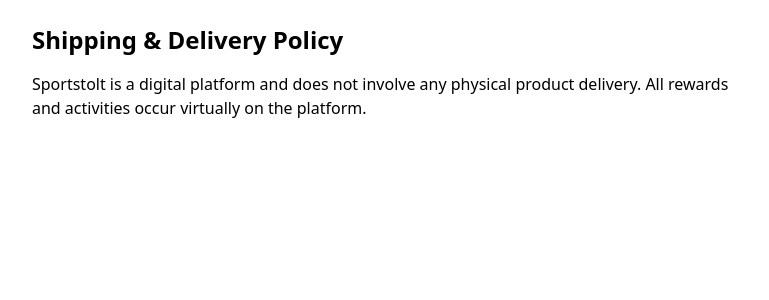
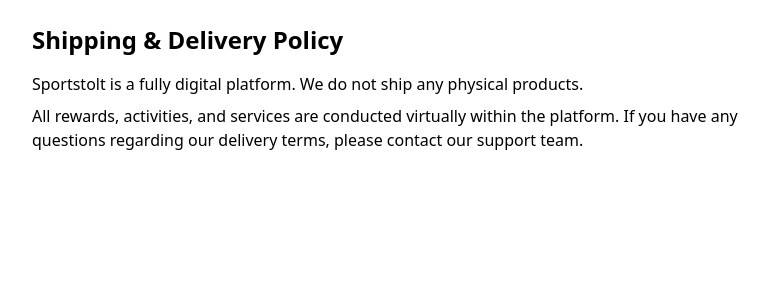
Before and after one commit to vanshkathpalia/SportStolt, a React (Vite) app in the folder apps/frontend/: page /shipping-policy in a window 1280 px wide. Shown: the top 300 px of the page, without its empty margins (248-1017 px from the left). Built offline with nearby package versions, Linux system fonts and the light colour scheme.

Commit message:
shipping policy page

```diff
--- a/apps/frontend/src/pages/ShippingPolicy.tsx
+++ b/apps/frontend/src/pages/ShippingPolicy.tsx
@@ -2,9 +2,12 @@
   return (
     <div className="p-6 max-w-3xl mx-auto">
       <h1 className="dark:text-white text-2xl font-bold mb-4">Shipping & Delivery Policy</h1>
+      <p className="dark:text-white mb-2">
+        Sportstolt is a fully digital platform. We do not ship any physical products.
+      </p>
       <p className="dark:text-white">
-        Sportstolt is a digital platform and does not involve any physical product delivery. All rewards and activities occur virtually on the platform.
+        All rewards, activities, and services are conducted virtually within the platform. If you have any questions regarding our delivery terms, please contact our support team.
       </p>
     </div>
-  )
+  );
 }
```
